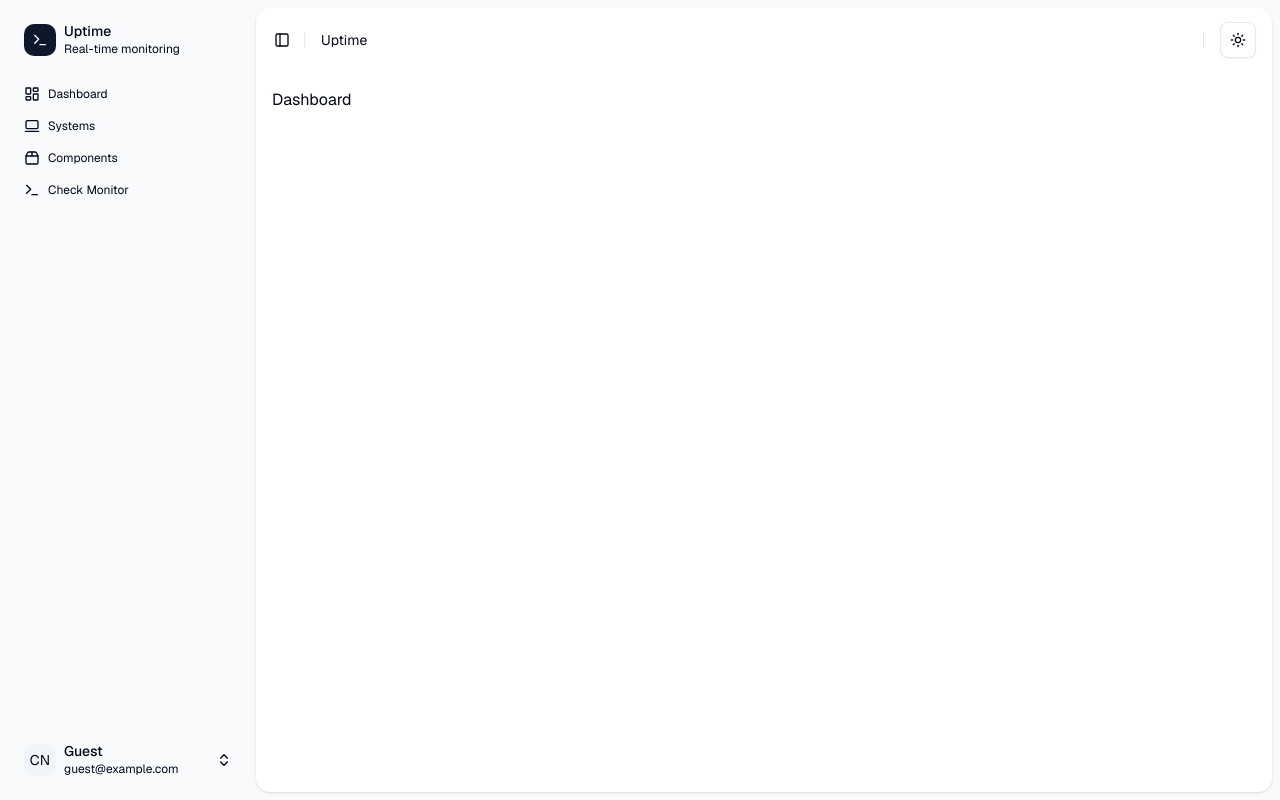
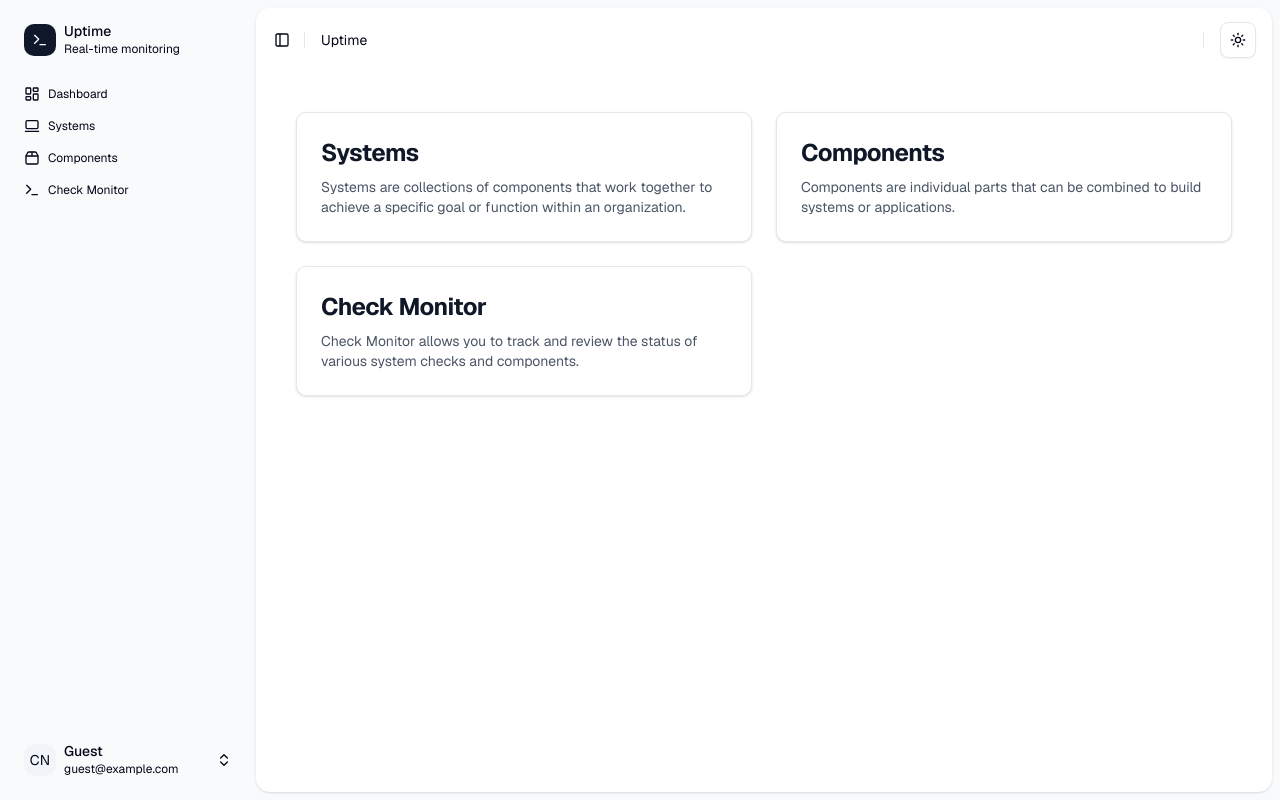
Before and after one commit to jenneracostadiaz/uptime-frontend, a Next.js app: page / in a window 1280 px wide. Built offline with nearby package versions, Linux system fonts and the light colour scheme.

Commit message:
feat: update Dashboard layout to include links for Systems, Components, and Check Monitor

```diff
--- a/src/app/(dashboard)/page.tsx
+++ b/src/app/(dashboard)/page.tsx
@@ -4,7 +4,32 @@ export default async function Home() {
     return (
         <>
             <Header />
-            <h1>Dashboard</h1>
+            <div className="grid grid-cols-1 sm:grid-cols-2 gap-6 p-6">
+
+                <a href="/systems"
+                   className="block p-6 bg-white border border-gray-200 rounded-lg shadow-sm hover:bg-gray-100 dark:bg-gray-800 dark:border-gray-700 dark:hover:bg-gray-700">
+                    <h5 className="mb-2 text-2xl font-bold tracking-tight text-gray-900 dark:text-white">Systems</h5>
+                    <p className="mt-2 text-sm text-gray-600 dark:text-gray-300">
+                        Systems are collections of components that work together to achieve a specific goal or function within an organization.
+                    </p>
+                </a>
+
+                <a href="/components"
+                   className="block p-6 bg-white border border-gray-200 rounded-lg shadow-sm hover:bg-gray-100 dark:bg-gray-800 dark:border-gray-700 dark:hover:bg-gray-700">
+                    <h5 className="mb-2 text-2xl font-bold tracking-tight text-gray-900 dark:text-white">Components</h5>
+                    <p className="mt-2 text-sm text-gray-600 dark:text-gray-300">
+                        Components are individual parts that can be combined to build systems or applications.
+                    </p>
+                </a>
+
+                <a href="/check-monitor"
+                   className="block p-6 bg-white border border-gray-200 rounded-lg shadow-sm hover:bg-gray-100 dark:bg-gray-800 dark:border-gray-700 dark:hover:bg-gray-700">
+                    <h5 className="mb-2 text-2xl font-bold tracking-tight text-gray-900 dark:text-white">Check Monitor</h5>
+                    <p className="mt-2 text-sm text-gray-600 dark:text-gray-300">
+                        Check Monitor allows you to track and review the status of various system checks and components.
+                    </p>
+                </a>
+            </div>
         </>
     );
 }
```
